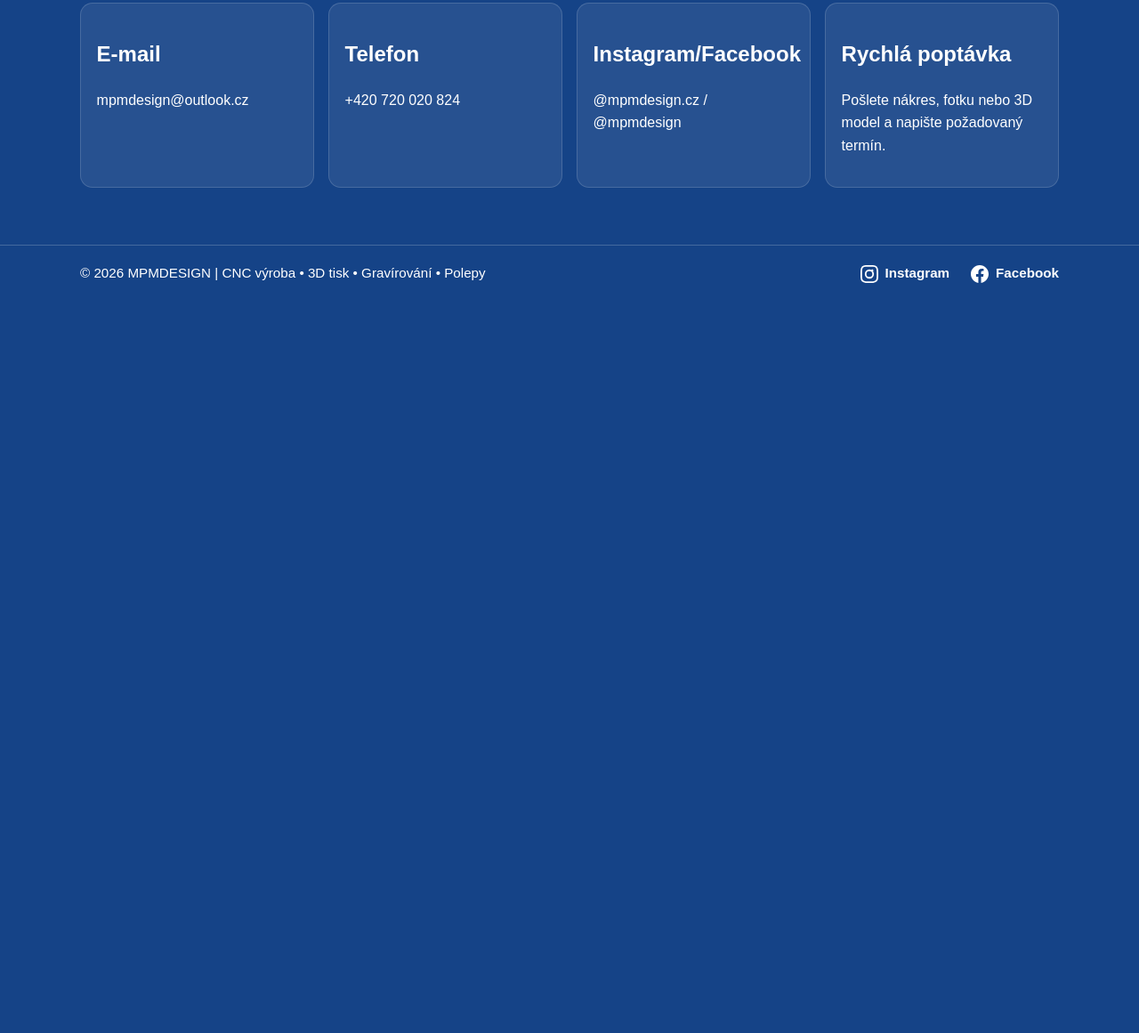
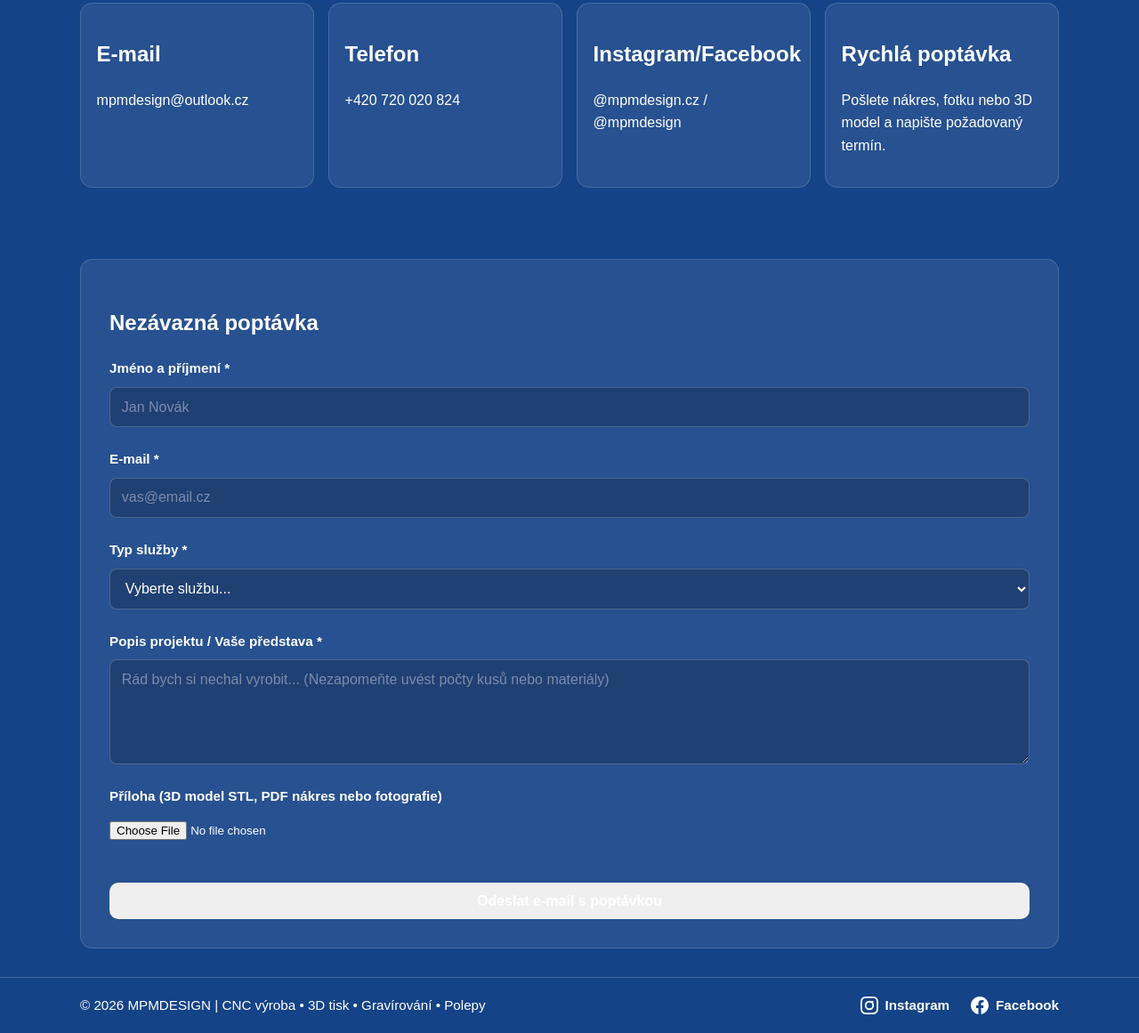
Before and after one commit to MortediemDesign/mpmdesign, a plain HTML site: page kontakt.html in a window 1280 px wide. Shown: the part 386-1547 px from the top of the page at 89% size. Before the commit the page ends 800 px from the top, so only its background shows below. Drawn offline with Linux system fonts and the light colour scheme.

Commit message:
kontaktni formular

```diff
--- a/assets/css/styles.css
+++ b/assets/css/styles.css
@@ -277,3 +277,63 @@ footer {
   background: var(--accent);
   border-color: var(--accent);
 }
+
+/* Contact Form Styles */
+.contact-form {
+  display: flex;
+  flex-direction: column;
+  gap: 1.5rem;
+}
+
+.form-group {
+  display: flex;
+  flex-direction: column;
+  gap: 0.5rem;
+}
+
+.form-group label {
+  font-weight: 600;
+  color: var(--text);
+  font-size: 0.95rem;
+}
+
+.form-group input[type="text"],
+.form-group input[type="email"],
+.form-group select,
+.form-group textarea {
+  width: 100%;
+  padding: 0.8rem;
+  border-radius: 8px;
+  border: 1px solid rgba(255,255,255,0.2);
+  background: rgba(0,0,0,0.2);
+  color: var(--text);
+  font-family: inherit;
+  font-size: 1rem;
+}
+
+.form-group input[type="text"]:focus,
+.form-group input[type="email"]:focus,
+.form-group select:focus,
+.form-group textarea:focus {
+  outline: none;
+  border-color: var(--accent);
+  background: rgba(0,0,0,0.4);
+}
+
+.form-group input[type="file"] {
+  color: var(--text);
+  padding: 0.5rem 0;
+}
+
+.form-group input::placeholder,
+.form-group textarea::placeholder {
+  color: rgba(255,255,255,0.4);
+}
+
+.submit-btn {
+  border: none;
+  cursor: pointer;
+  font-size: 1rem;
+  width: 100%;
+  text-align: center;
+}
--- a/kontakt.html
+++ b/kontakt.html
@@ -36,6 +36,68 @@
       <article class="card"><h2>Instagram/Facebook</h2><p>@mpmdesign.cz / @mpmdesign</p></article>
       <article class="card"><h2>Rychlá poptávka</h2><p>Pošlete nákres, fotku nebo 3D model a napište požadovaný termín.</p></article>
     </section>
+
+    <section id="formular" style="margin-top: 3rem; background: var(--panel); border: 1px solid rgba(255,255,255,0.15); border-radius: 14px; padding: 2rem;">
+      <h2>Nezávazná poptávka</h2>
+      <div id="form-success" class="notice" style="display: none; margin-bottom: 1.5rem;">
+        Děkujeme! Vaše poptávka včetně příloh byla úspěšně odeslána. Ozveme se vám co nejdříve.
+      </div>
+      <form action="https://formsubmit.co/mpmdesign@outlook.cz" method="POST" enctype="multipart/form-data" class="contact-form">
+        <!-- Přesměrování po odeslání zpět na tuto stránku s parametrem úspěchu -->
+        <input type="hidden" name="_next" value="https://mpmdesign.cz/kontakt.html?success=true#formular">
+        <input type="hidden" name="_subject" value="Nová poptávka z webu MPMDESIGN">
+        <input type="hidden" name="_captcha" value="false">
+
+        <div class="form-group">
+          <label for="name">Jméno a příjmení *</label>
+          <input type="text" id="name" name="name" required placeholder="Jan Novák">
+        </div>
+        <div class="form-group">
+          <label for="email">E-mail *</label>
+          <input type="email" id="email" name="email" required placeholder="vas@email.cz">
+        </div>
+        <div class="form-group">
+          <label for="service">Typ služby *</label>
+          <select id="service" name="service" required>
+            <option value="">Vyberte službu...</option>
+            <option value="cnc">CNC Obrábění</option>
+            <option value="3d-tisk">3D Tisk</option>
+            <option value="laser">Laserové Gravírování</option>
+            <option value="polepy">Výroba Polepů</option>
+            <option value="ostatni">Něco jiného</option>
+          </select>
+        </div>
+        <div class="form-group">
+          <label for="message">Popis projektu / Vaše představa *</label>
+          <textarea id="message" name="message" rows="5" required placeholder="Rád bych si nechal vyrobit... (Nezapomeňte uvést počty kusů nebo materiály)"></textarea>
+        </div>
+        <div class="form-group">
+          <label for="attachment">Příloha (3D model STL, PDF nákres nebo fotografie)</label>
+          <input type="file" id="attachment" name="attachment" accept=".jpg,.jpeg,.png,.pdf,.stl">
+        </div>
+        <button type="submit" class="cta submit-btn">Odeslat e-mail s poptávkou</button>
+      </form>
+    </section>
+
+    <script>
+      document.addEventListener('DOMContentLoaded', () => {
+        const params = new URLSearchParams(window.location.search);
+        const sluzba = params.get('sluzba');
+        const success = params.get('success');
+
+        if (sluzba) {
+          const select = document.getElementById('service');
+          if (select) {
+            const option = Array.from(select.options).find(opt => opt.value === sluzba);
+            if (option) option.selected = true;
+          }
+        }
+
+        if (success === 'true') {
+          document.getElementById('form-success').style.display = 'block';
+        }
+      });
+    </script>
   </main>
   <footer>
     <div class="container footer-content">
```
Also changed, not shown: sluzby.html (+4 -4 lines).
